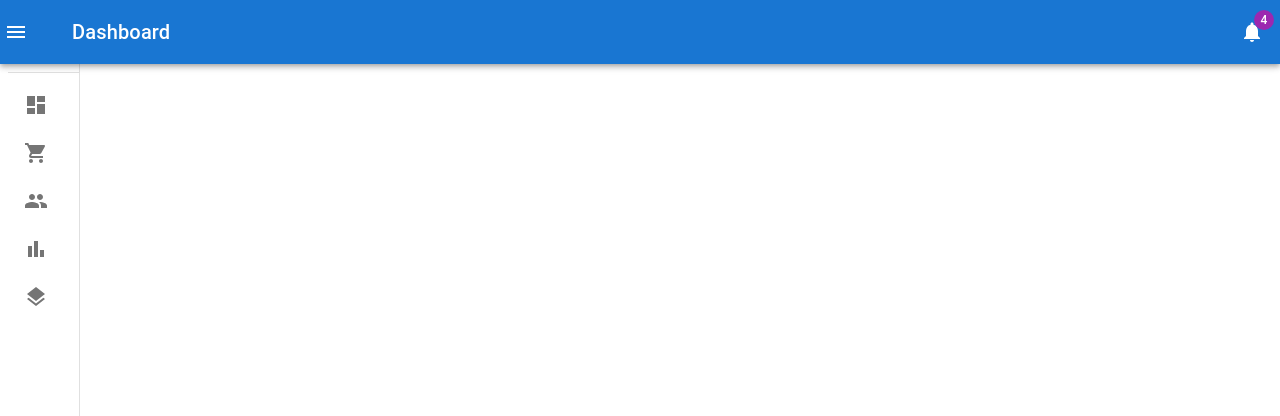
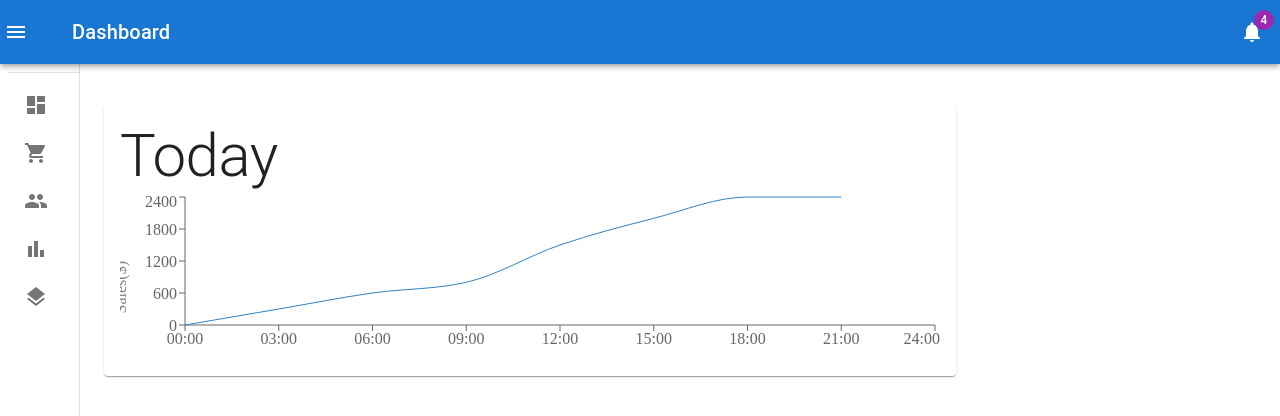
Before and after one commit to Sizzlesina/MUI_course, a React (Vite) app in the folder mui-tutorial/: page / in a window 1280 px wide. Shown: the top 416 px of the page. Built offline with nearby package versions, Linux system fonts and the light colour scheme.

Commit message:
Charts added

```diff
--- a/mui-tutorial/package.json
+++ b/mui-tutorial/package.json
@@ -16,7 +16,8 @@
     "@mui/material": "^5.15.10",
     "react": "^18.2.0",
     "react-dom": "^18.2.0",
-    "react-router-dom": "^6.22.1"
+    "react-router-dom": "^6.22.1",
+    "recharts": "^2.12.1"
   },
   "devDependencies": {
     "@testing-library/jest-dom": "^6.4.2",
--- /dev/null
+++ b/mui-tutorial/src/styled-components/Charts.jsx
@@ -0,0 +1,50 @@
+/** @format */
+
+import { Typography } from "@mui/material";
+import {
+  ResponsiveContainer,
+  LineChart,
+  XAxis,
+  YAxis,
+  Label,
+  Line,
+} from "recharts";
+function createData(time, amount) {
+  return { time, amount };
+}
+
+const data = [
+  createData("00:00", 0),
+  createData("03:00", 300),
+  createData("06:00", 600),
+  createData("09:00", 800),
+  createData("12:00", 1500),
+  createData("15:00", 2000),
+  createData("18:00", 2400),
+  createData("21:00", 2400),
+  createData("24:00", undefined),
+];
+function Charts() {
+  return (
+    <>
+      <Typography variant='h2'>Today</Typography>
+      <ResponsiveContainer>
+        <LineChart data={data}>
+          <XAxis dataKey='time' />
+          <YAxis>
+            <Label angle={270} position='left'>
+              Sales($)
+            </Label>
+          </YAxis>
+          <Line
+            isAnimationActive={false}
+            type='monotone'
+            dataKey='amount'
+            dot={false}
+          />
+        </LineChart>
+      </ResponsiveContainer>
+    </>
+  );
+}
+export default Charts;
--- a/mui-tutorial/src/styled-components/Dashboard.jsx
+++ b/mui-tutorial/src/styled-components/Dashboard.jsx
@@ -4,9 +4,12 @@ import { styled } from "@mui/material/styles";
 import {
   Badge,
   Box,
+  Container,
   Divider,
+  Grid,
   IconButton,
   List,
+  Paper,
   Toolbar,
   Typography,
 } from "@mui/material";
@@ -17,6 +20,7 @@ import NotificationsIcon from "@mui/icons-material/Notifications";
 import MenuIcon from "@mui/icons-material/Menu";
 import { ChevronLeft } from "@mui/icons-material";
 import { mainListItems } from "./listItems";
+import Charts from "./Charts";
 
 const drawerWidth = 240;
 
@@ -69,7 +73,7 @@ function Dashboard() {
     setOpen(!open);
   };
   return (
-    <Box>
+    <Box display={"flex"}>
       <AppBar position='absolute' open={open}>
         <Toolbar
           sx={{
@@ -115,6 +119,26 @@ function Dashboard() {
           {mainListItems}
         </List>
       </Drawer>
+      <Box
+        component={"main"}
+        sx={{ flexGrow: 1, height: "100vh", overflow: "auto" }}>
+        <Toolbar />
+        <Container maxWidth='lg' sx={{ my: 4 }}>
+          <Grid container spacing={3}>
+            <Grid item xs={12} md={8} lg={9}>
+              <Paper
+                sx={{
+                  p: 2,
+                  display: "flex",
+                  flexDirection: "column",
+                  height: 240,
+                }}>
+                <Charts />
+              </Paper>
+            </Grid>
+          </Grid>
+        </Container>
+      </Box>
     </Box>
   );
 }
```
Also changed, not shown: 1 other file (tests, documents, lock files or other folders).
